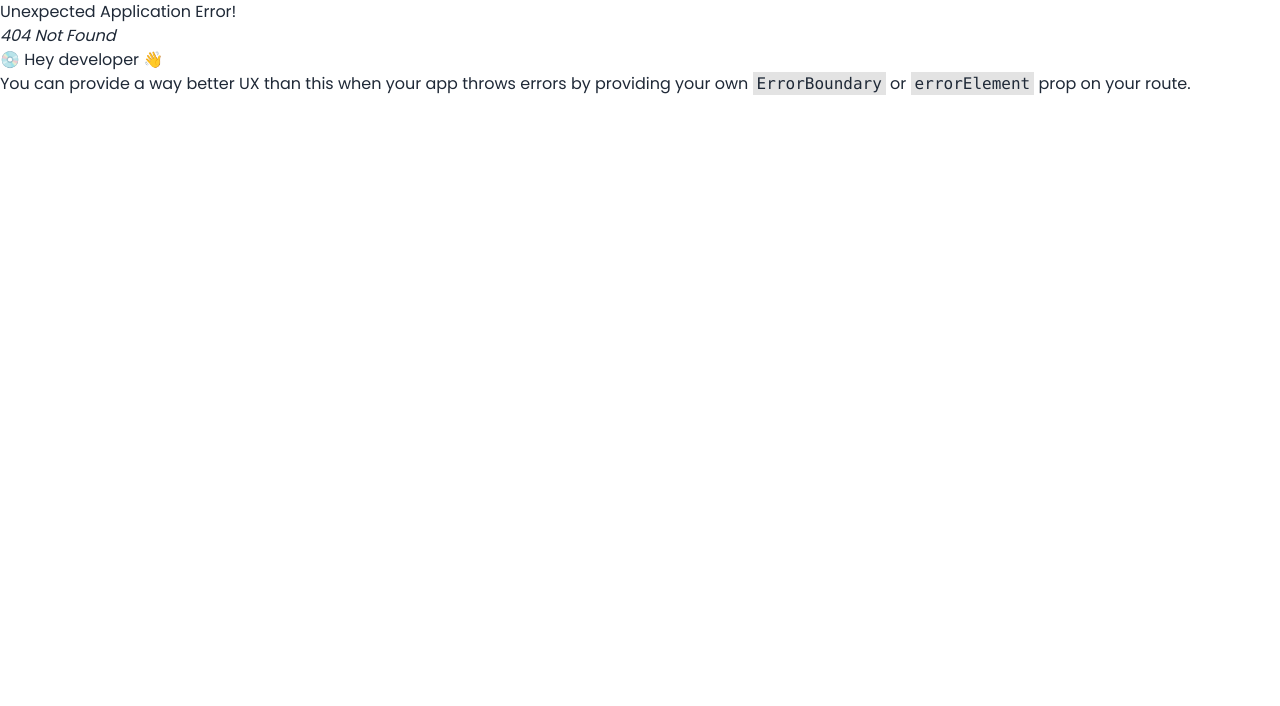
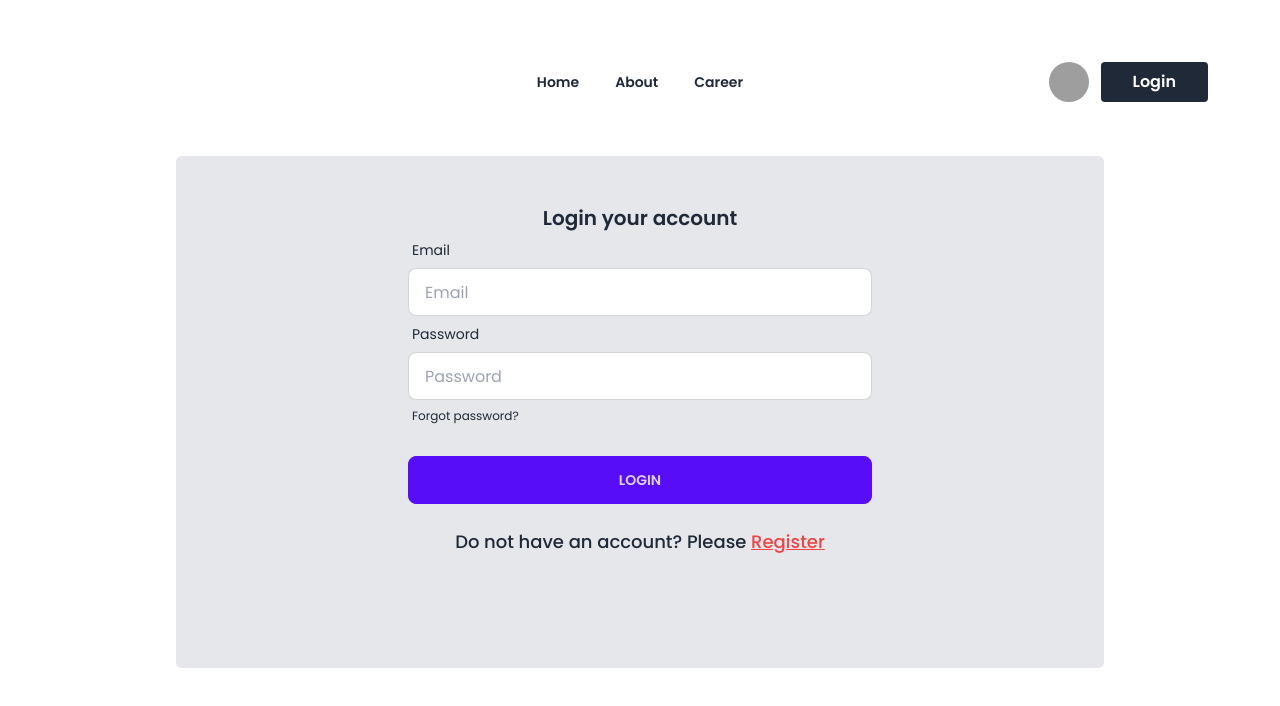
Before and after one commit to mehedi-h/react-module52-dragon-news, a React (Vite) app: page /login in a window 1280 px wide. Before the commit this address had no page. Shown: the top 706 px of the page. Built offline with nearby package versions, Linux system fonts and the light colour scheme; grey boxes are pictures that could not be loaded.

Commit message:
create login page

```diff
--- /dev/null
+++ b/src/pages/Login/Login.jsx
@@ -0,0 +1,60 @@
+import { Link } from "react-router-dom";
+import Navbar from "../Shared/Navbar/Navbar";
+
+const Login = () => {
+
+    const handleLogin = e => {
+        e.preventDefault()
+        const form = new FormData(e.currentTarget)
+        console.log(form.get('email'));
+        console.log(form.get('password'));
+    }
+
+  return (
+    <div className="md:py-12">
+      <Navbar></Navbar>
+      <div className="bg-gray-200 rounded-md md:pb-28 md:pt-12 md:mx-28">
+        <h1 className="md:text-xl font-semibold text-center">Login your account</h1>
+        <form onSubmit={handleLogin} className="md:w-3/4 lg:w-1/2 mx-auto">
+          <div className="form-control">
+            <label className="label">
+              <span className="label-text">Email</span>
+            </label>
+            <input
+                name="email"
+                type="email"
+                placeholder="Email"
+                className="input input-bordered"
+                required
+            />
+          </div>
+          <div className="form-control">
+            <label className="label">
+              <span className="label-text">Password</span>
+            </label>
+            <input
+                name="password"
+                type="password"
+                placeholder="Password"
+                className="input input-bordered"
+                required
+            />
+            <label className="label">
+              <a href="#" className="label-text-alt link link-hover">
+                Forgot password?
+              </a>
+            </label>
+          </div>
+          <div className="form-control my-6">
+            <button className="btn btn-primary">Login</button>
+          </div>
+          <p className="text-center text-base md:text-lg font-medium">
+            Do not have an account? Please <Link to="/register" className="text-red-500 underline">Register</Link>
+          </p>
+        </form>
+      </div>
+    </div>
+  );
+};
+
+export default Login;
```
Also changed, not shown: src/routes/Routes.jsx (+11 -0 lines).
